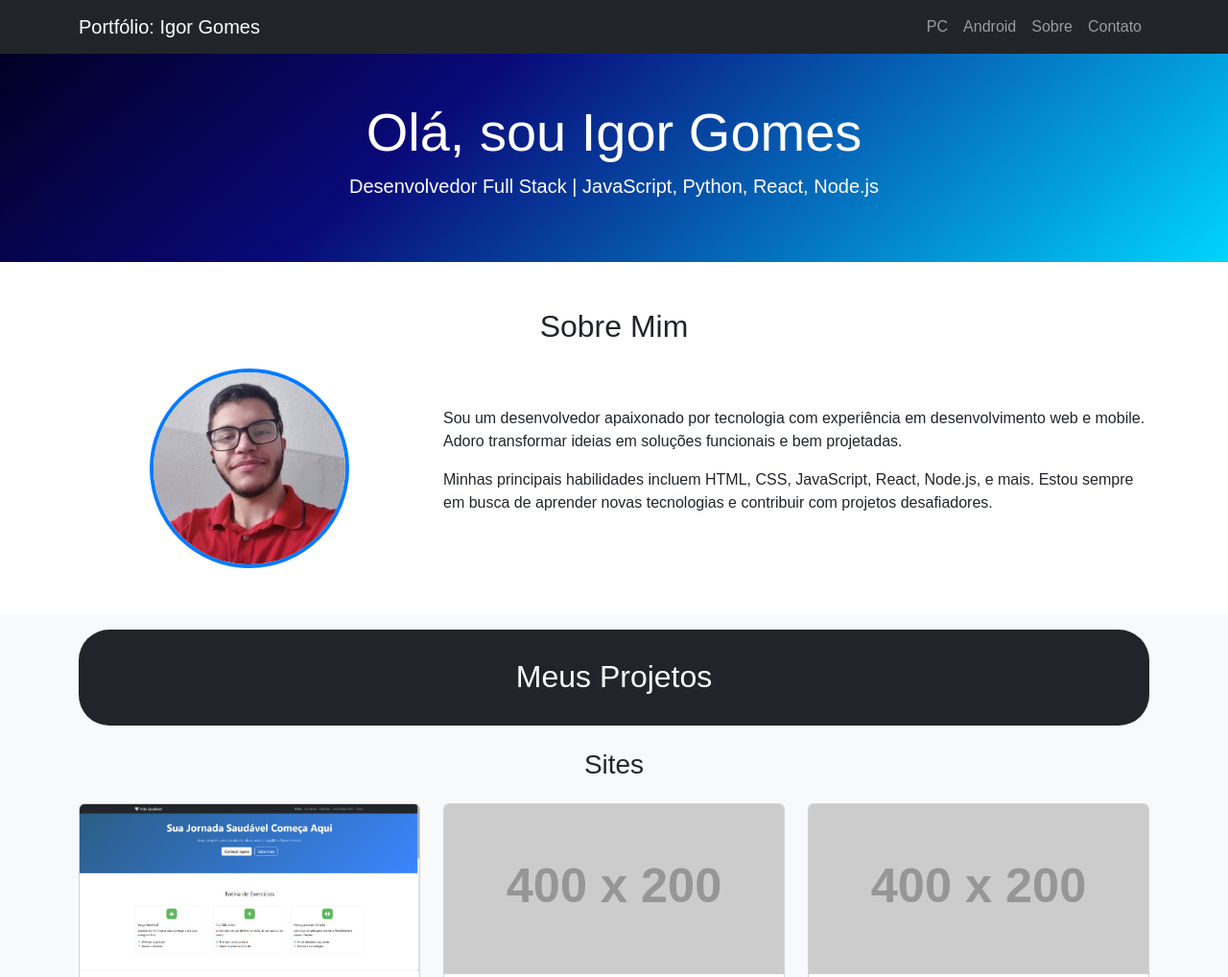
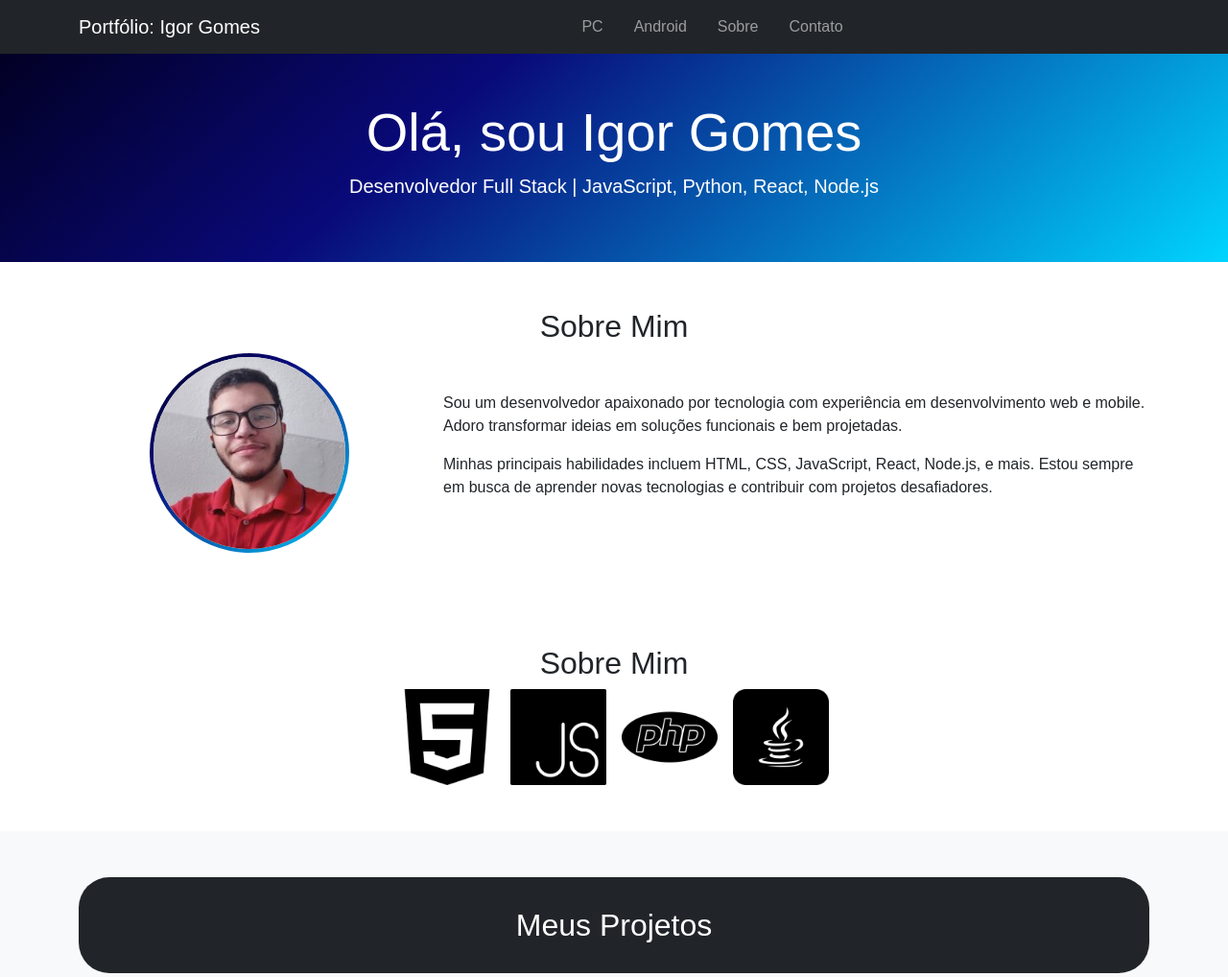
Before and after one commit to igorparadella/portfolio, a plain HTML site: page HTTML/index.html in a window 1280 px wide. Shown: the top 1018 px of the page at 96% size. Drawn offline with nearby package versions, Linux system fonts and the light colour scheme; placeholder pictures from the web are drawn by us; files whose address does not match are found by name.

Commit message:
fazendo página home

```diff
--- a/CSS/style.css
+++ b/CSS/style.css
@@ -4,7 +4,12 @@ body {
   }
 
   #sobre img {
-    border: 4px solid #007bff;
+    border: 4px solid transparent;
+  border-radius: 8px; /* opcional */
+  background-image: linear-gradient(white, white),
+                    linear-gradient(139deg, rgba(2, 0, 36, 1) 0%, rgba(9, 9, 121, 1) 35%, rgba(0, 212, 255, 1) 100%);
+  background-origin: border-box;
+  background-clip: padding-box, border-box;
   }
 
   .card:hover {
@@ -21,3 +26,63 @@ body {
     height: 100px;
     border-radius: 32px;
   }
+
+
+  ul {
+    list-style: none;
+    padding: 0;
+    margin: 0 auto;            /* centraliza se o UL tiver largura definida ou com flex */
+    display: flex;             /* deixa os itens na horizontal */
+    justify-content: center;   /* centraliza os itens no eixo horizontal */
+    gap: 16px;
+    width: 100%;               /* espaço entre os itens */
+  }
+
+  ul li {
+    display: inline;
+  }
+
+
+
+
+  .ico{
+    height: 100px;
+    width: 100px;
+    background-size: cover; /* ajusta a imagem para preencher o container */
+    background-position: center;
+    transition: background-image 0.3s ease;
+  }
+
+  #html {
+    background-image: url("../IMG/html.png");
+  }
+
+  #html:hover {
+    background-image: url("../IMG/html(1).png");
+  }
+
+  #js {
+    background-image: url("../IMG/js.png");
+  }
+
+  #js:hover {
+    background-image: url("../IMG/js(1).png");
+  }
+
+  #PHP{
+    background-image: url("../IMG/php.png");
+  }
+
+  #PHP:hover{
+    background-image: url("../IMG/php\(1\).png");
+
+  }
+
+  #Java{
+    background-image: url("../IMG/java.png");
+  }
+
+  #Java:hover{
+    background-image: url("../IMG/java\(1\).png");
+
+  }
--- a/HTML/index.html
+++ b/HTTML/index.html
@@ -5,7 +5,41 @@
   <meta name="viewport" content="width=device-width, initial-scale=1.0" />
   <title>Portfólio | Programador</title>
   <link href="https://cdn.jsdelivr.net/npm/bootstrap@5.3.3/dist/css/bootstrap.min.css" rel="stylesheet">
+
   <link rel="stylesheet" href="../CSS/style.css">
+  <style>
+    body {
+    font-family: Arial, sans-serif;
+    scroll-behavior: smooth;
+  }
+
+  #sobre img {
+    border: 4px solid transparent;
+  border-radius: 8px; /* opcional */
+  background-image: linear-gradient(white, white),
+                    linear-gradient(139deg, rgba(2, 0, 36, 1) 0%, rgba(9, 9, 121, 1) 35%, rgba(0, 212, 255, 1) 100%);
+  background-origin: border-box;
+  background-clip: padding-box, border-box;
+  }
+
+  .card:hover {
+    transform: scale(1.03);
+    transition: transform 0.3s ease;
+  }
+
+  .banner{
+    background: #020024;
+    background: linear-gradient(139deg, rgba(2, 0, 36, 1) 0%, rgba(9, 9, 121, 1) 35%, rgba(0, 212, 255, 1) 100%);
+  }
+
+  .banner_2{
+    height: 100px;
+    border-radius: 32px;
+  }
+
+
+
+  </style>
 </head>
 <body>
 
@@ -38,7 +72,7 @@
   <!-- Sobre mim -->
   <section id="sobre" class="py-5">
     <div class="container">
-      <h2 class="text-center mb-4">Sobre Mim</h2>
+      <h2 class="text-center">Sobre Mim</h2>
       <div class="row align-items-center">
         <div class="col-md-4 text-center">
           <img src="../IMG/eu.jpg" class="rounded-circle img-fluid" alt="Foto do Programador">
@@ -51,8 +85,25 @@
     </div>
   </section>
 
+
+    <!-- Sobre mim -->
+    <section id="sobre" class="py-5">
+      <div class="container">
+        <h2 class="text-center">Sobre Mim</h2>
+        <div class="row align-items-center">
+            <ul>
+              <li id="html" class="ico"></li>
+              <li id="js" class="ico"></li>
+              <li id="PHP" class="ico"></li>
+              <li id="Java" class="ico"></li>
+            </ul>
+        </div>
+      </div>
+    </section>
+
+
   <!-- Projetos -->
-  <section id="PC" class="bg-light py-3">
+  <section id="PC" class="bg-light py-5">
 
     <div class="container">
       <h2 class="d-flex align-items-center justify-content-center bg-dark text-white text-center mb-4 banner_2">Meus Projetos</h2>
```
Also changed, not shown: IMG/html(1).png (added), IMG/html.png (added), IMG/java(1).png (added), IMG/java.png (added), IMG/js(1).png (added), IMG/js.png (added), IMG/php(1).png (added), IMG/php.png (added).
